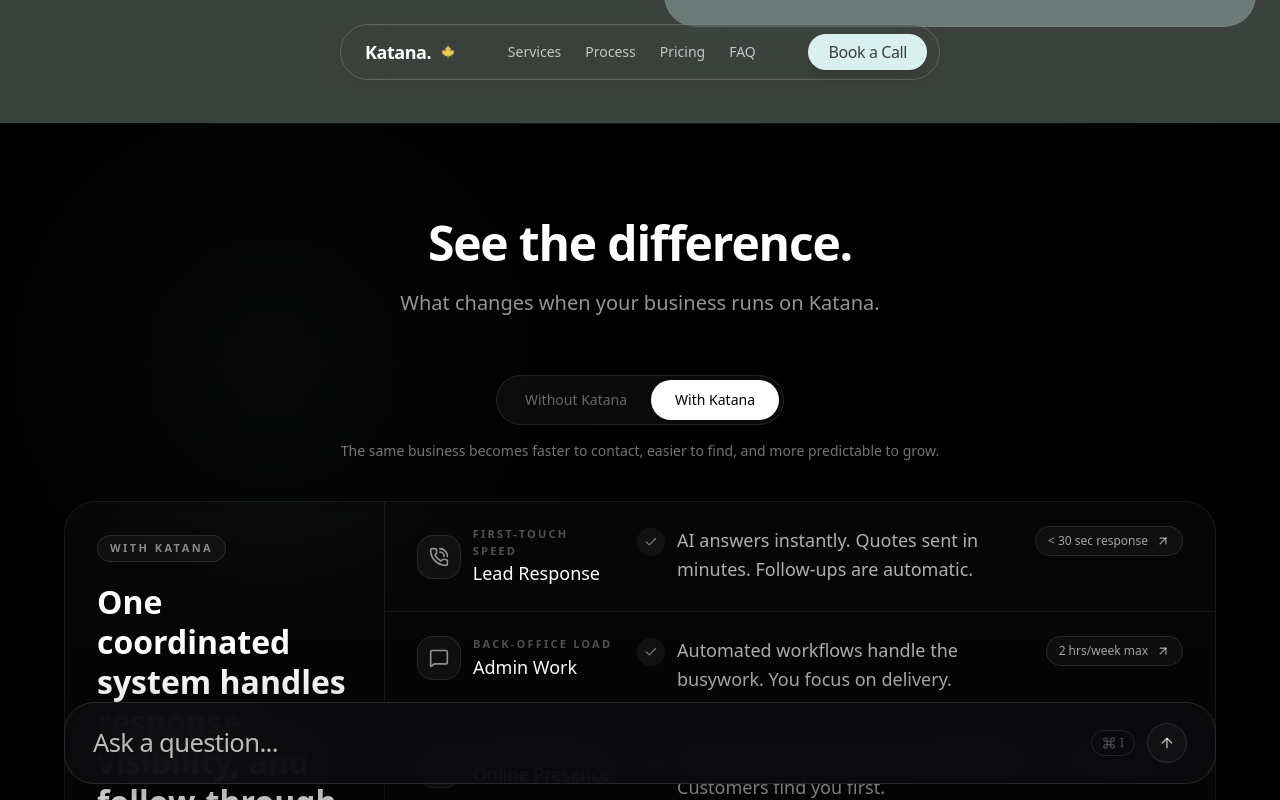
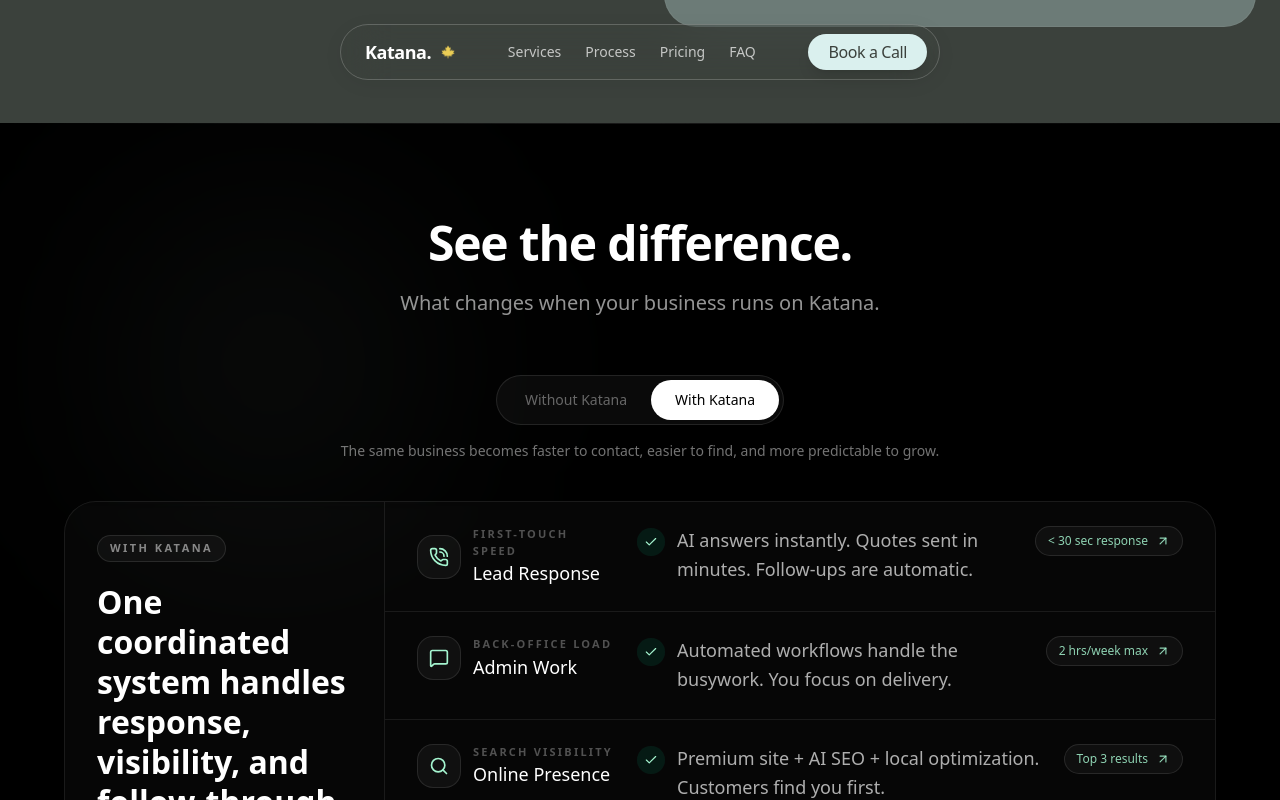
Before and after one commit to Schrodinger88/katana-intelligence, a Next.js app: page / in a window 1280 px wide. Both pictures are taken after a click on the button "With Katana". Shown: the part 1946-2746 px from the top of the page. Built offline with nearby package versions, Linux system fonts and the light colour scheme.

Commit message:
feat: update LiveChatDemo with prompt suggestions and integrate it directly into the BeforeAfter section

```diff
--- a/app/components/demo/LiveChatDemo.tsx
+++ b/app/components/demo/LiveChatDemo.tsx
@@ -14,8 +14,15 @@
 const starterMessage: ChatMessage = {
   id: "welcome",
   from: "ai",
-  text: "Hi, I’m the Katana assistant. Ask me about automation, AI SEO, websites, pricing, or growth systems. Je peux aussi répondre en français.",
+  text: "Hi, I’m the Katana assistant. Ask about automation, websites, AI SEO, pricing, implementation, or test how this would work for your business. Je peux aussi répondre en français.",
 };
+
+const promptSuggestions = [
+  "How would this work for my business?",
+  "What would you automate first?",
+  "How does Katana improve SEO?",
+  "What does pricing look like?",
+];
 
 type LiveChatDemoProps = {
   className?: string;
@@ -109,6 +116,14 @@
     }
   }
 
+  function applyPrompt(prompt: string) {
+    if (isPending) {
+      return;
+    }
+
+    setInput(prompt);
+  }
+
   return (
     <div
       className={cn(
@@ -118,13 +133,32 @@
       )}
     >
       <div className="flex items-center gap-2 border-b border-white/8 px-5 py-3">
-        <div className="h-2 w-2 rounded-full bg-green-400 animate-pulse" />
+        <div className="h-2 w-2 rounded-full bg-emerald-300 animate-pulse" />
         <span className="text-sm font-medium text-foreground/70">
           Katana AI Chat
         </span>
-        <span className="ml-auto text-[10px] text-foreground/30">
+        <span className="ml-auto hidden text-[10px] text-foreground/30 md:block">
           Live assistant
         </span>
+      </div>
+
+      <div className="border-b border-white/8 px-4 py-3">
+        <p className="text-sm leading-relaxed text-foreground/48">
+          Ask about automation, websites, AI SEO, pricing, implementation, or
+          test it out for your business.
+        </p>
+        <div className="mt-3 flex flex-wrap gap-2">
+          {promptSuggestions.map((prompt) => (
+            <button
+              key={prompt}
+              type="button"
+              onClick={() => applyPrompt(prompt)}
+              className="rounded-full border border-white/10 bg-white/[0.03] px-3 py-1.5 text-xs text-foreground/62 transition-colors hover:bg-white/[0.06] hover:text-foreground"
+            >
+              {prompt}
+            </button>
+          ))}
+        </div>
       </div>
 
       <div ref={messagesContainerRef} className="flex-1 space-y-3 overflow-y-auto p-4">
@@ -142,7 +176,7 @@
               className={`max-w-[86%] rounded-2xl px-4 py-2.5 text-sm ${
                 message.from === "ai"
                   ? "rounded-bl-sm bg-white/10 text-foreground/82"
-                  : "rounded-br-sm bg-primary text-primary-invert"
+                  : "rounded-br-sm bg-primary/90 text-primary-invert"
               }`}
             >
               {message.text}
@@ -171,7 +205,7 @@
             type="text"
             value={input}
             onChange={(event) => setInput(event.target.value)}
-            placeholder="Ask in English or French"
+            placeholder="Ask in English or French, or test it for your business"
             className="flex-1 rounded-full border border-white/10 bg-white/5 px-4 py-2.5 text-sm text-foreground outline-none transition-colors placeholder:text-foreground/30 focus:border-white/20"
           />
           <button
--- a/app/components/sections/BeforeAfter.tsx
+++ b/app/components/sections/BeforeAfter.tsx
@@ -3,11 +3,8 @@
 import { AnimatePresence, motion } from "framer-motion";
 import { useState } from "react";
 import {
-  ArrowUp,
   ArrowUpRight,
   Check,
-  Command,
-  MessagesSquare,
   MessageSquare,
   Phone,
   PhoneCall,
@@ -83,10 +80,10 @@
     tone: "",
     panel: "",
     badge: "border-white/10 bg-white/[0.04] text-foreground/50",
-    chip: "border-white/10 bg-white/[0.04] text-foreground/62",
-    iconWrap: "bg-white/[0.04] text-foreground/55 ring-1 ring-inset ring-white/10",
-    stateWrap: "bg-white/[0.05] text-foreground/45",
-    accent: "bg-foreground/55",
+    chip: "border-white/10 bg-white/[0.04] text-red-200/82",
+    iconWrap: "bg-white/[0.04] text-red-200 ring-1 ring-inset ring-white/10",
+    stateWrap: "bg-red-400/10 text-red-200",
+    accent: "bg-red-300",
     points: ["Slow response windows", "Manual admin burden", "Unreliable lead flow"],
   },
   after: {
@@ -98,17 +95,16 @@
     tone: "",
     panel: "",
     badge: "border-white/10 bg-white/[0.04] text-foreground/50",
-    chip: "border-white/10 bg-white/[0.04] text-foreground/62",
-    iconWrap: "bg-white/[0.04] text-foreground/55 ring-1 ring-inset ring-white/10",
-    stateWrap: "bg-white/[0.05] text-foreground/45",
-    accent: "bg-foreground/55",
+    chip: "border-white/10 bg-white/[0.04] text-emerald-200/85",
+    iconWrap: "bg-white/[0.04] text-emerald-200 ring-1 ring-inset ring-white/10",
+    stateWrap: "bg-emerald-400/10 text-emerald-200",
+    accent: "bg-emerald-300",
     points: ["Immediate lead handling", "Automated operations", "Compounding growth engine"],
   },
 } as const;
 
 export default function BeforeAfter() {
   const [showAfter, setShowAfter] = useState(false);
-  const [showStickyChat, setShowStickyChat] = useState(false);
   const activeState = showAfter ? "after" : "before";
   const content = states[activeState];
 
@@ -155,10 +151,6 @@
                   onClick={() => {
                     const nextShowAfter = state === "after";
                     setShowAfter(nextShowAfter);
-
-                    if (!nextShowAfter) {
-                      setShowStickyChat(false);
-                    }
                   }}
                   className={`rounded-full px-5 py-2.5 text-sm font-medium transition-all duration-300 md:px-6 ${
                     selected
@@ -320,45 +312,24 @@
             >
               <div className="mb-8 text-center md:mb-10">
                 <h3 className="mb-3 text-2xl font-semibold tracking-tight text-foreground md:text-3xl">
-                  Try the operating model live.
+                  Try it for your business.
                 </h3>
                 <p className="text-foreground/50">
-                  The phone agent stays visible here. The chat assistant appears
-                  as a smooth sticky launcher, like documentation support.
+                  Ask about automation, websites, AI SEO, pricing,
+                  implementation, or pressure-test how Katana would work for
+                  your setup.
                 </p>
               </div>
 
-              <div className="grid grid-cols-1 gap-6 md:grid-cols-[minmax(0,0.8fr)_minmax(0,1.2fr)]">
+              <div className="grid grid-cols-1 gap-6 md:grid-cols-[minmax(0,1.05fr)_minmax(0,0.95fr)]">
                 <motion.div
                   initial={{ opacity: 0, x: -20 }}
                   animate={{ opacity: 1, x: 0 }}
                   exit={{ opacity: 0, x: -10 }}
                   transition={{ duration: 0.6 }}
-                  className="rounded-[2rem] border border-white/8 bg-white/[0.03] p-6"
+                  className="rounded-[2rem] border border-white/8 bg-white/[0.03] p-3"
                 >
-                  <div className="mb-5 flex items-center gap-2">
-                    <MessagesSquare className="h-4 w-4 text-foreground/40" />
-                    <span className="text-sm font-medium text-foreground/60">
-                      Sticky AI Chat
-                    </span>
-                  </div>
-
-                  <h4 className="max-w-sm text-2xl font-semibold tracking-tight text-foreground">
-                    Ask a question from anywhere on the page.
-                  </h4>
-                  <p className="mt-3 max-w-md text-sm leading-relaxed text-foreground/55">
-                    When Katana is active, a clean bottom launcher slides in and
-                    opens a support-style chat drawer on demand.
-                  </p>
-
-                  <button
-                    type="button"
-                    onClick={() => setShowStickyChat(true)}
-                    className="mt-6 inline-flex items-center gap-2 rounded-full border border-white/10 bg-white/[0.04] px-4 py-2.5 text-sm font-medium text-foreground/70 transition-colors hover:bg-white/[0.07] hover:text-foreground"
-                  >
-                    Open sticky chat
-                    <ArrowUpRight className="h-4 w-4" />
-                  </button>
+                  <LiveChatDemo heightClassName="h-[560px]" />
                 </motion.div>
 
                 <motion.div
@@ -367,92 +338,22 @@
                   exit={{ opacity: 0, x: 10 }}
                   transition={{ duration: 0.6, delay: 0.05 }}
                 >
+                  <div className="rounded-[2rem] border border-white/8 bg-white/[0.03] p-6">
                     <div className="mb-3 flex items-center gap-2">
                       <Phone className="h-4 w-4 text-foreground/40" />
                       <span className="text-sm font-medium text-foreground/60">
                         Live Voice Agent
                       </span>
                     </div>
+                    <p className="mb-5 max-w-md text-sm leading-relaxed text-foreground/52">
+                      Prefer speaking instead of typing? Use the voice demo to hear
+                      how Katana would answer calls and qualify leads in real time.
+                    </p>
                     <LiveVoiceDemo />
+                  </div>
                 </motion.div>
               </div>
             </motion.div>
-          ) : null}
-        </AnimatePresence>
-
-        <AnimatePresence>
-          {showAfter ? (
-            <>
-              <motion.button
-                type="button"
-                initial={{ opacity: 0, y: 24 }}
-                animate={{ opacity: 1, y: 0 }}
-                exit={{ opacity: 0, y: 24 }}
-                transition={{ duration: 0.35, ease: [0.16, 1, 0.3, 1] }}
-                onClick={() => setShowStickyChat(true)}
-                className="fixed inset-x-4 bottom-4 z-40 mx-auto flex w-auto max-w-6xl items-center gap-4 rounded-[1.9rem] border border-white/12 bg-[#0b0b0f]/92 px-5 py-4 text-left shadow-[0_24px_80px_rgba(0,0,0,0.45)] backdrop-blur-xl md:inset-x-6 md:px-7 md:py-5"
-              >
-                <div className="min-w-0 flex-1">
-                  <span className="block truncate text-[clamp(1.25rem,2vw,2rem)] font-medium tracking-tight text-foreground/72">
-                    Ask a question...
-                  </span>
-                </div>
-                <div className="hidden items-center gap-3 text-foreground/28 md:flex">
-                  <div className="flex items-center gap-1 rounded-full border border-white/10 px-2.5 py-1 text-xs">
-                    <Command className="h-3.5 w-3.5" />
-                    I
-                  </div>
-                  <div className="flex h-10 w-10 items-center justify-center rounded-full border border-white/10 bg-white/[0.03] text-foreground/70">
-                    <ArrowUp className="h-4 w-4" />
-                  </div>
-                </div>
-              </motion.button>
-
-              <AnimatePresence>
-                {showStickyChat ? (
-                  <>
-                    <motion.button
-                      type="button"
-                      aria-label="Close sticky chat"
-                      initial={{ opacity: 0 }}
-                      animate={{ opacity: 1 }}
-                      exit={{ opacity: 0 }}
-                      transition={{ duration: 0.2 }}
-                      onClick={() => setShowStickyChat(false)}
-                      className="fixed inset-0 z-40 bg-black/45 backdrop-blur-[2px]"
-                    />
-
-                    <motion.div
-                      initial={{ opacity: 0, y: 28, scale: 0.985 }}
-                      animate={{ opacity: 1, y: 0, scale: 1 }}
-                      exit={{ opacity: 0, y: 18, scale: 0.99 }}
-                      transition={{ duration: 0.35, ease: [0.16, 1, 0.3, 1] }}
-                      className="fixed inset-x-4 bottom-4 z-50 mx-auto w-auto max-w-3xl rounded-[2rem] border border-white/12 bg-[#0b0b0f]/96 p-3 shadow-[0_24px_100px_rgba(0,0,0,0.6)] backdrop-blur-xl md:inset-x-6"
-                    >
-                      <div className="mb-3 flex items-center justify-between px-2 pt-1">
-                        <div>
-                          <p className="text-sm font-medium text-foreground/72">
-                            Katana AI Assistant
-                          </p>
-                          <p className="text-xs text-foreground/38">
-                            Ask about automation, websites, AI SEO, pricing, or
-                            implementation.
-                          </p>
-                        </div>
-                        <button
-                          type="button"
-                          onClick={() => setShowStickyChat(false)}
-                          className="rounded-full border border-white/10 px-3 py-1.5 text-xs font-medium text-foreground/55 transition-colors hover:bg-white/[0.05] hover:text-foreground"
-                        >
-                          Close
-                        </button>
-                      </div>
-                      <LiveChatDemo heightClassName="h-[min(70vh,560px)]" />
-                    </motion.div>
-                  </>
-                ) : null}
-              </AnimatePresence>
-            </>
           ) : null}
         </AnimatePresence>
       </div>
```
Lines whose indentation alone changed are shown as unchanged.
